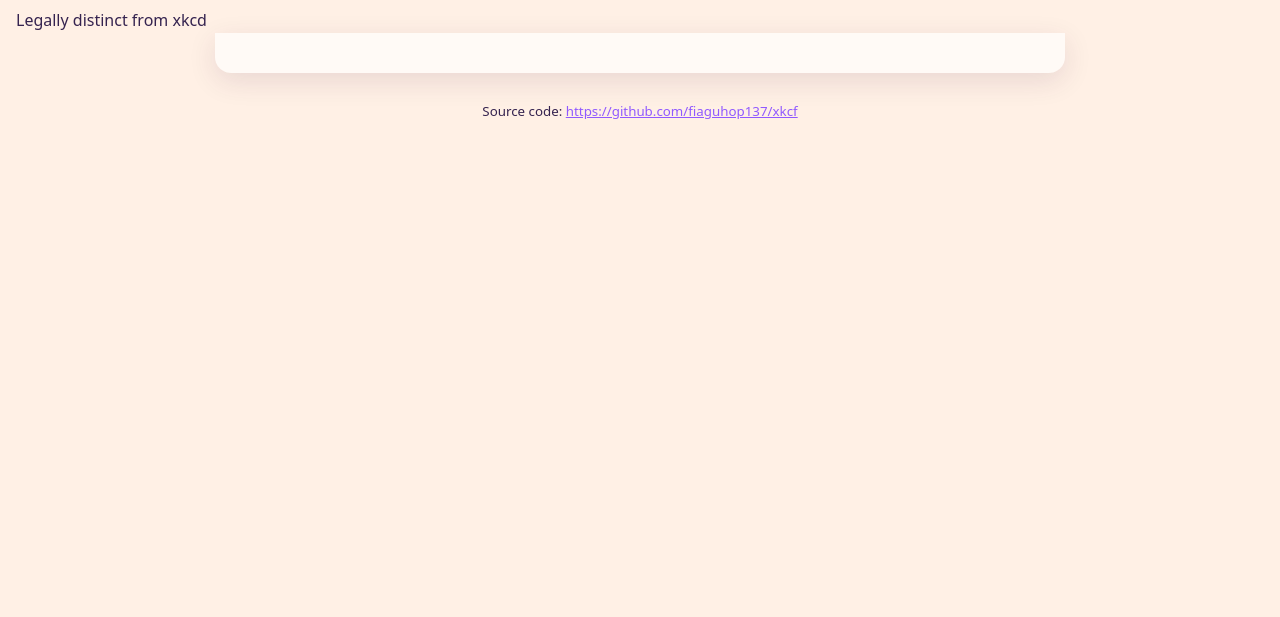
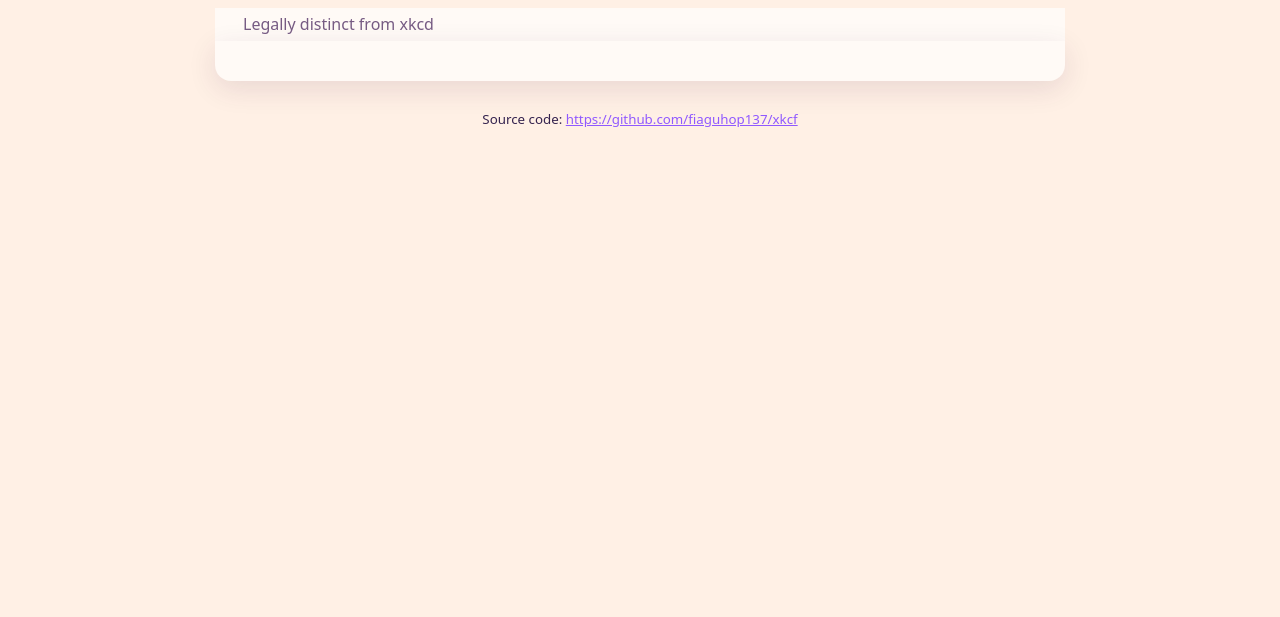
Before and after one commit to Fiaguhop137/xkcf, a plain HTML site: page public/index.html in a window 1280 px wide. Shown: the part 183-800 px from the top of the page. Drawn offline with Linux system fonts and the light colour scheme.

Commit message:
1f89a-2026.11.22-10.24.57-0500

```diff
--- a/public/index.html
+++ b/public/index.html
@@ -9,7 +9,7 @@
     </head>
     <body>
         <h1>XKCF: A webcomic of sarcasm, language, weirdness, and arson</h1>
-        <span>Legally distinct from xkcd</span>
+        <p>Legally distinct from xkcd</p>
         <div id="body"></div>
         <script type="module" src="scripts/init.js"></script>
         <small>Source code: <a href="https://github.com/fiaguhop137/xkcf">https://github.com/fiaguhop137/xkcf</a></small>
--- a/public/style.css
+++ b/public/style.css
@@ -63,6 +63,9 @@ body > h1 {
 body > p {
     color: var(--muted);
     margin-top: 0;
+    margin-bottom: 0;
+    padding-top: 4px;
+    padding-bottom: 4px;
 }
 body > #body {
     padding-top: 12px;
```
